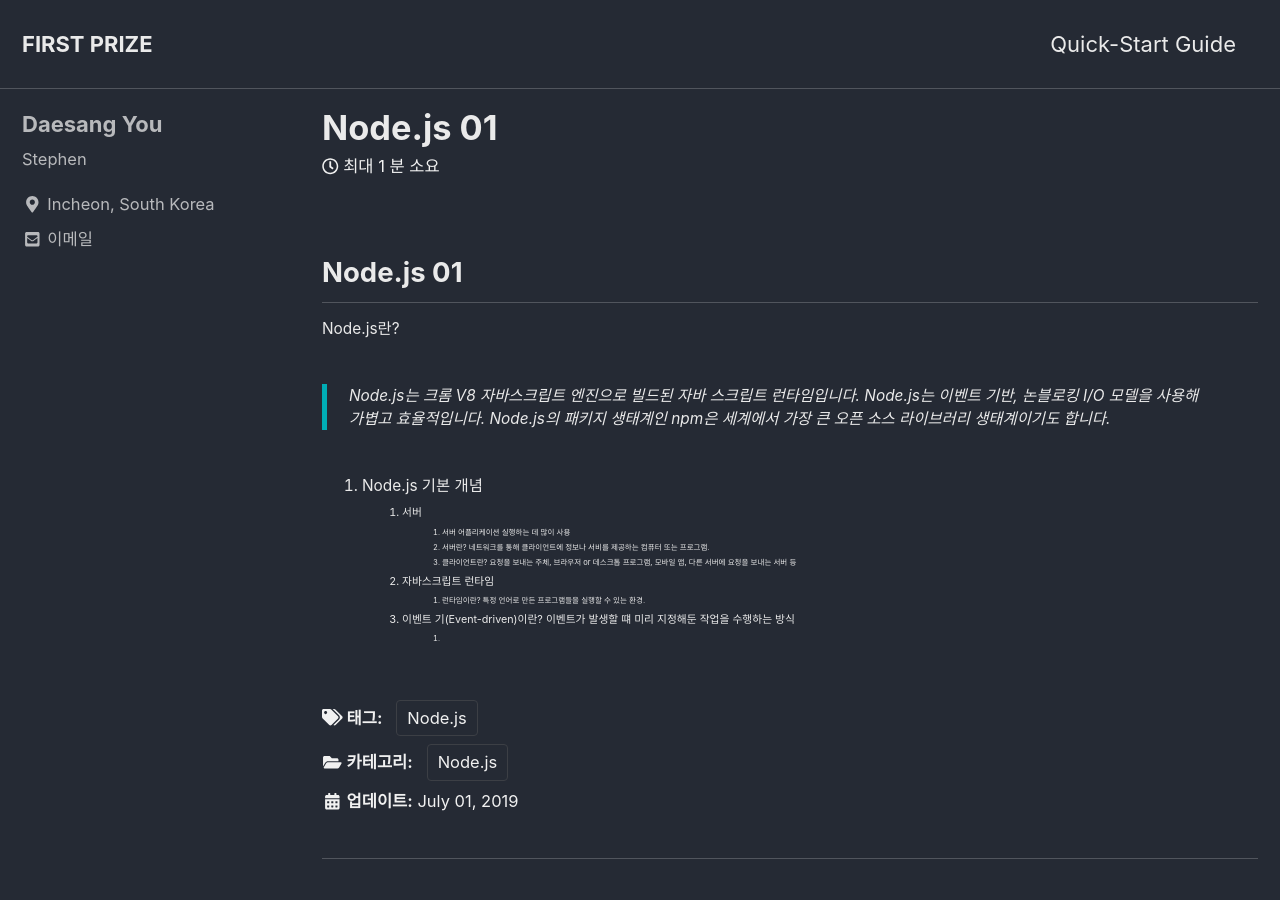
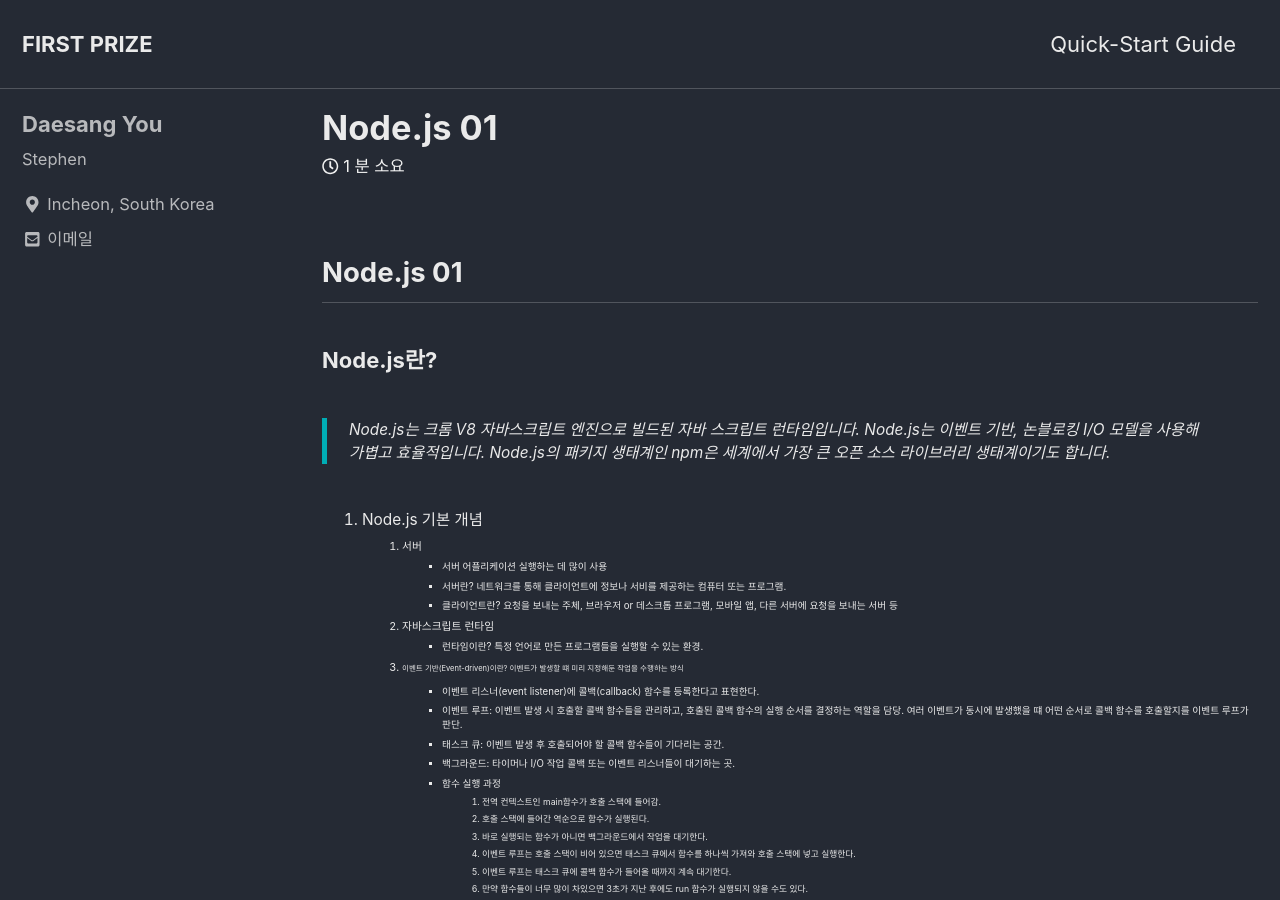
Before and after one commit to eotkd4791/eotkd4791.github.io, a Jekyll site: the page built from _posts/certi/2019-07-01-Nodejs-01.md, in a window 1280 px wide and 900 px high. Built offline with Jekyll 4.4.1, drawn with Linux system fonts in a browser that asks for light colours; cached includes are drawn as plain includes; comment, search, counter and statistics services are not loaded; some of the changed text lies outside the part shown.

Commit message:
Node.js-01

```diff
--- a/_posts/certi/2019-07-01-Nodejs-01.md
+++ b/_posts/certi/2019-07-01-Nodejs-01.md
@@ -9,15 +9,42 @@ comments:
 ---
 
 ## Node.js 01
-Node.js란?
+
+### Node.js란?
 >Node.js는 크롬 V8 자바스크립트 엔진으로 빌드된 자바 스크립트 런타임입니다. Node.js는 이벤트 기반, 논블로킹 I/O 모델을 사용해 가볍고 효율적입니다. Node.js의 패키지 생태계인 npm은 세계에서 가장 큰 오픈 소스 라이브러리 생태계이기도 합니다.
+
+
+
 
 1. Node.js 기본 개념
    1. 서버
-      1. 서버 어플리케이션 실행하는 데 많이 사용
-      2. 서버란? 네트워크를 통해 클라이언트에 정보나 서비를 제공하는 컴퓨터 또는 프로그램.
-      3. 클라이언트란? 요청을 보내는 주체, 브라우저 or 데스크톱 프로그램, 모바일 앱, 다른 서버에 요청을 보내는 서버 등
+      - 서버 어플리케이션 실행하는 데 많이 사용
+      - 서버란? 네트워크를 통해 클라이언트에 정보나 서비를 제공하는 컴퓨터 또는 프로그램.
+      - 클라이언트란? 요청을 보내는 주체, 브라우저 or 데스크톱 프로그램, 모바일 앱, 다른 서버에 요청을 보내는 서버 등
+
+
    2. 자바스크립트 런타임
-      1. 런타임이란? 특정 언어로 만든 프로그램들을 실행할 수 있는 환경.
-   3. 이벤트 기(Event-driven)이란? 이벤트가 발생할 떄 미리 지정해둔 작업을 수행하는 방식
-      1.
+      - 런타임이란? 특정 언어로 만든 프로그램들을 실행할 수 있는 환경.
+
+
+   3. 이벤트 기반(Event-driven)이란? 이벤트가 발생할 떄 미리 지정해둔 작업을 수행하는 방식
+
+      - 이벤트 리스너(event listener)에 콜백(callback) 함수를 등록한다고 표현한다.
+      - 이벤트 루프: 이벤트 발생 시 호출할 콜백 함수들을 관리하고, 호출된 콜백 함수의 실행 순서를 결정하는 역할을 담당. 여러 이벤트가 동시에 발생했을 떄 어떤 순서로 콜백 함수를 호출할지를 이벤트 루프가 판단.
+      - 태스크 큐: 이벤트 발생 후 호출되어야 할 콜백 함수들이 기다리는 공간.
+      - 백그라운드: 타이머나 I/O 작업 콜백 또는 이벤트 리스너들이 대기하는 곳.
+      - 함수 실행 과정
+        1. 전역 컨텍스트인 main함수가 호출 스택에 들어감.
+        2. 호출 스택에 들어간 역순으로 함수가 실행된다.
+        3. 바로 실행되는 함수가 아니면 백그라운드에서 작업을 대기한다.
+        4. 이벤트 루프는 호출 스택이 비어 있으면 태스크 큐에서 함수를 하나씩 가져와 호출 스택에 넣고 실행한다.
+        5. 이벤트 루프는 태스크 큐에 콜백 함수가 들어올 때까지 계속 대기한다.
+        6. 만약 함수들이 너무 많이 차있으면 3초가 지난 후에도 run 함수가 실행되지 않을 수도 있다.
+
+
+   4. 논블로킹 I/O
+      - 이전 작업이 완료될 떄까지 멈추지 않고 다음 작업을 수행함을 뜻함.
+      - 논블로킹이 블로킹 방식보다 같은 작업을 더 짧은 시간 내에 처리 가능하다.
+      - 하지만 싱글 스레드라는 한계가 있기 때문에 CPU 코어를 하나밖에 사용하지 못함.
+
+      - Node.js(논블로킹,싱글 스레드)는 I/O가 많고 크기가 작은 작업을 수행하는 데에 적합하다.
```
